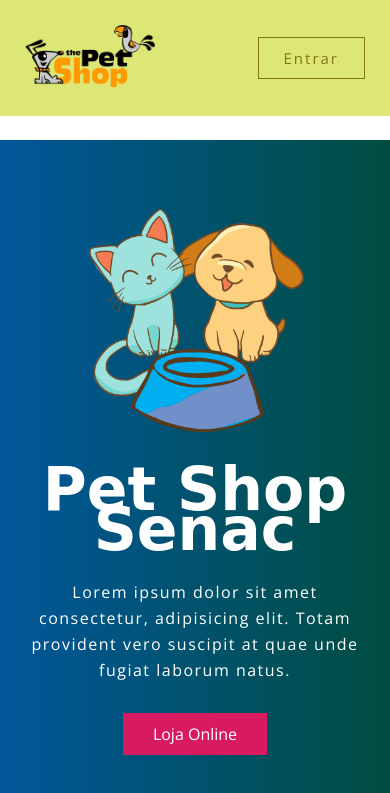
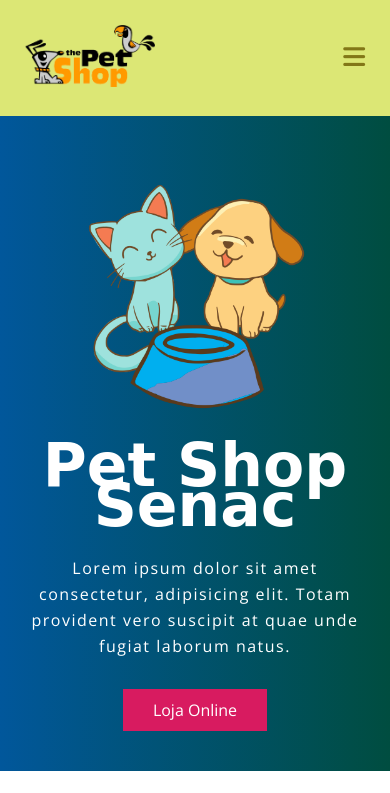
Before and after one commit to amazingbits/petshop, a plain HTML site: page index.html in a window 390 px wide. Shown: the top 793 px of the page. Drawn offline with nearby package versions, Linux system fonts and the light colour scheme; a web font is replaced by a local one.

Commit message:
adicionando menu responsivo

```diff
--- a/css/style.css
+++ b/css/style.css
@@ -70,7 +70,7 @@
     var(--banner-bg-2)
   );
   padding: 50px 25px;
-  margin-top: 140px;
+  margin-top: 116px;
   display: grid;
   grid-template-columns: 30% 70%;
   gap: 25px;
@@ -416,3 +416,41 @@
     grid-template-columns: 1fr;
   }
 }
+
+.menu-mobile-btn {
+  display: none;
+}
+
+.menu-mobile-btn a {
+  font-size: 25px;
+  text-decoration: none;
+  color: var(--menu-bar-color-secondary);
+}
+
+.menu-open {
+  right: 0 !important;
+}
+
+.menu {
+  transition: all 0.3s linear;
+}
+
+@media screen and (max-width: 700px) {
+  .menu {
+    display: block;
+    position: fixed;
+    top: 116px;
+    right: -150px;
+  }
+
+  .menu a {
+    display: block;
+    width: 100%;
+    background-color: var(--menu-bar-color);
+    width: 150px;
+  }
+
+  .menu-mobile-btn {
+    display: block;
+  }
+}
--- a/index.html
+++ b/index.html
@@ -18,8 +18,15 @@
           />
         </a>
       </div>
-      <div>
-        <a href="#" class="primary-button default">Entrar</a>
+      <div class="menu">
+        <a href="#">Home</a>
+        <a href="#">Cadastro</a>
+        <a href="#">Loja</a>
+        <a href="#">Entrar</a>
+      </div>
+
+      <div class="menu-mobile-btn">
+        <a href="#" id="menu-change"><i class="fas fa-bars"></i></a>
       </div>
     </div>
 
--- a/js/scripts.js
+++ b/js/scripts.js
@@ -0,0 +1,11 @@
+const menuBtn = document.querySelector('#menu-change');
+const menu = document.querySelector('.menu');
+
+menuBtn.addEventListener('click', (e) => {
+  e.preventDefault();
+  if (menu.classList.contains('menu-open')) {
+    menu.classList.remove('menu-open');
+  } else {
+    menu.classList.add('menu-open');
+  }
+});
```
